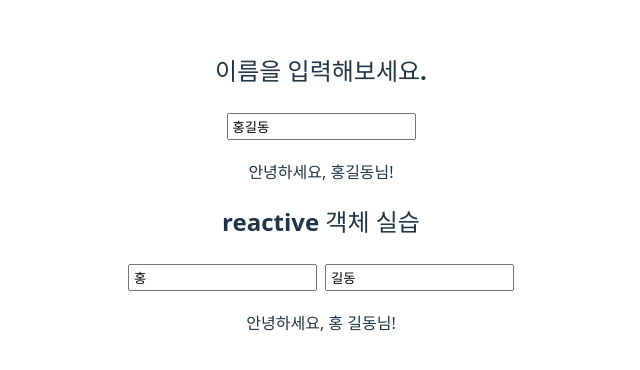
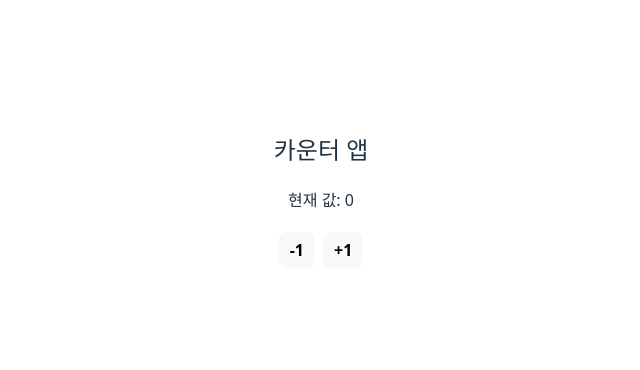
Before and after one commit to terry0505/vue_study, a Vue app: page / in a window 1280 px wide. Shown: the part 208-578 px from the top of the page, without its empty margins (319-959 px from the left). Built offline with nearby package versions, Linux system fonts and the light colour scheme.

Commit message:
1-3. 이벤트 처리 & 메서드로 데이터 바꾸기

```diff
--- a/src/App.vue
+++ b/src/App.vue
@@ -1,29 +1,30 @@
 <template>
   <div>
-    <h2>이름을 입력해보세요.</h2>
-    <input v-model="name" placeholder="이름 입력" />
-    <p>안녕하세요, {{ name }}님!</p>
-
-    <h2>reactive 객체 실습</h2>
-    <input v-model="user.firstName" placeholder="이름 입력" />
-    <input v-model="user.lastName" placeholder="성 입력" />
-    <p>안녕하세요, {{ user.firstName }} {{ user.lastName }}님!</p>
+    <h2>카운터 앱</h2>
+    <p>현재 값: {{ count }}</p>
+    <button @click="decrease">-1</button>
+    <button @click="increase">+1</button>
   </div>
 </template>
 
 <script setup>
-import { reactive, ref } from "vue";
+import { ref } from "vue";
 
-const name = ref("홍길동"); //단일 값
-const user = reactive({
-  firstName: "홍",
-  lastName: "길동"
-}); //객체
+const count = ref(0);
+
+function increase() {
+  count.value++;
+}
+
+function decrease() {
+  count.value--;
+}
 </script>
 
 <style scoped>
-input {
+button {
   margin: 4px;
-  padding: 4px;
+  padding: 6px 10px;
+  font-weight: bold;
 }
 </style>
```
